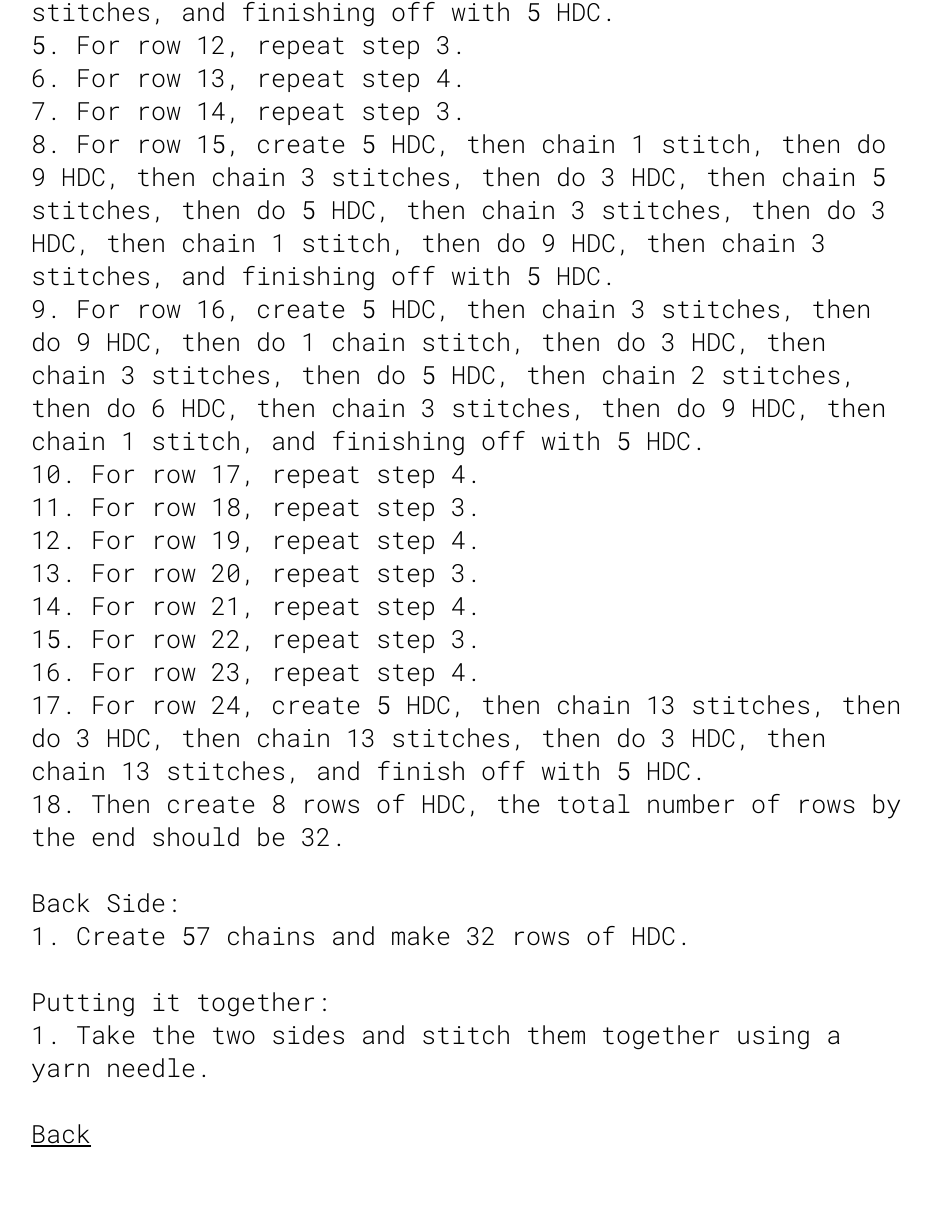
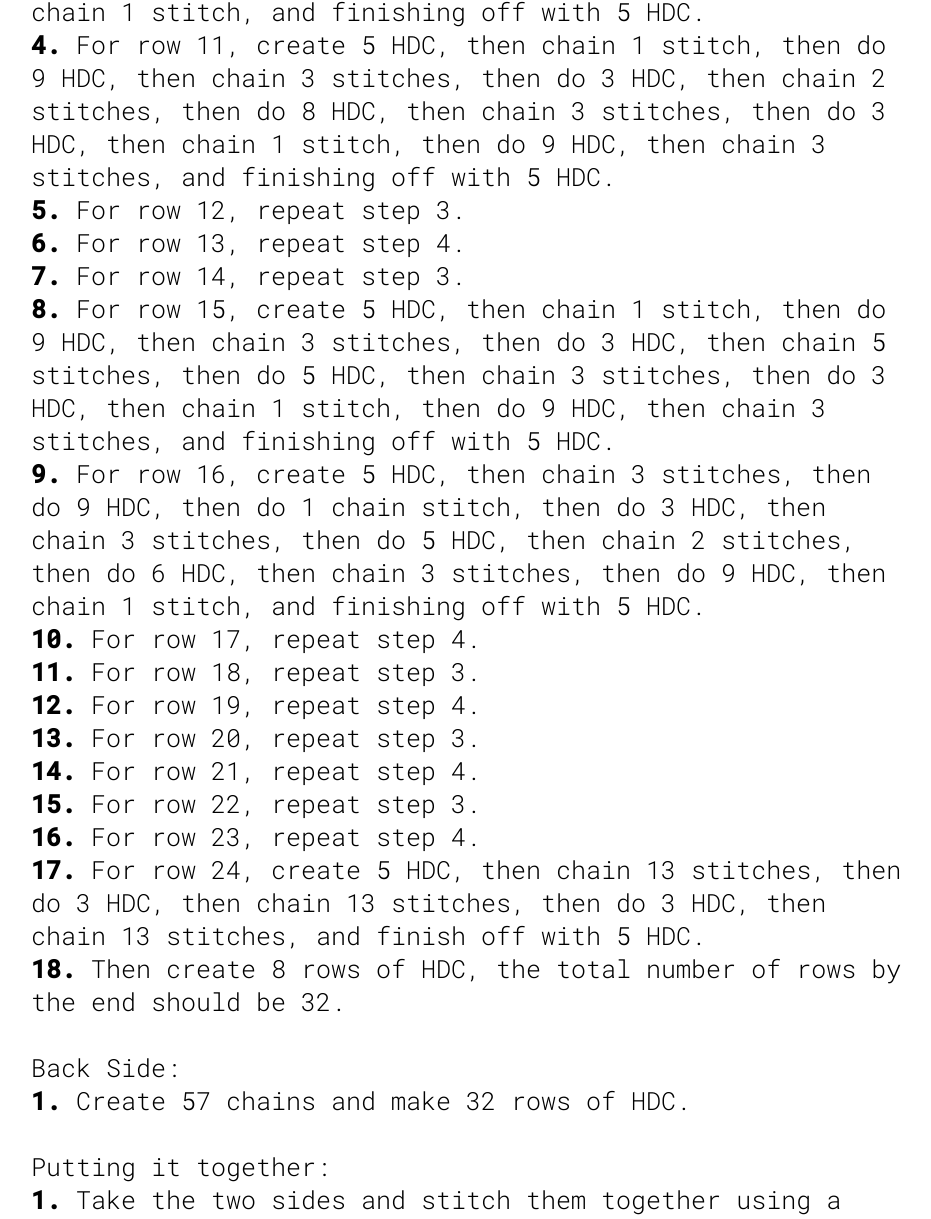
Before and after one commit to sissichen108/GD2-final, a plain HTML site: page finalassignment-instructions.html in a window 1280 px wide. Shown: the part 765-1984 px from the top of the page, without its empty margins (169-1100 px from the left). Drawn offline with Linux system fonts and the light colour scheme.

Commit message:
Update finalassignment-instructions.html

```diff
--- a/finalassignment-instructions.html
+++ b/finalassignment-instructions.html
@@ -15,34 +15,41 @@
   </head>
   <body>
   <div class="sidebar-container">
-  	<p>Before you start, watch this <a href="https://www.are.na/sissi-chen/gd2-assignment-4">video</a> is familiarize yourself with making half-double crochet stitches and the process of making the rows.<br><br>
+  	<p>
 
-Front Side:<br>
-1.  Create 57 chains and create 8 rows using a half-double crochet stitch (HDC).<br>
-2.  For row 9 create 5 HDC, then chain 13 stitches, then do 3 HDC, then chain 2 stitches, then do 8 HDC, then chain 3 stitches, then do 3 HDC, then chain 13 stitches, and finish off with 5 HDC.<br>
-3.  For row 10, create 5 HDC, then chain 3 stitches, then do 9 HDC, then do 1 chain stitch, then do 3 HDC, then chain 3 stitches, then do 8 HDC, then chain 2 stitches, then do 3 HDC, then chain 3 stitches, then do 9 HDC, then chain 1 stitch, and finishing off with 5 HDC.<br>
-4.  For row 11, create 5 HDC, then chain 1 stitch, then do 9 HDC, then chain 3 stitches, then do 3 HDC, then chain 2 stitches, then do 8 HDC, then chain 3 stitches, then do 3 HDC, then chain 1 stitch, then do 9 HDC, then chain 3 stitches, and finishing off with 5 HDC.<br>
-5.  For row 12, repeat step 3.<br>
-6.  For row 13, repeat step 4.<br>
-7.  For row 14, repeat step 3. <br>
-8.  For row 15, create 5 HDC, then chain 1 stitch, then do 9 HDC, then chain 3 stitches, then do 3 HDC, then chain 5 stitches, then do 5 HDC, then chain 3 stitches, then do 3 HDC, then chain 1 stitch, then do 9 HDC, then chain 3 stitches, and finishing off with 5 HDC.<br>
-9.  For row 16, create 5 HDC, then chain 3 stitches, then do 9 HDC, then do 1 chain stitch, then do 3 HDC, then chain 3 stitches, then do 5 HDC, then chain 2 stitches, then do 6 HDC, then chain 3 stitches, then do 9 HDC, then chain 1 stitch, and finishing off with 5 HDC.<br>
-10. For row 17, repeat step 4. <br>
-11. For row 18, repeat step 3.<br>
-12. For row 19, repeat step 4.<br>
-13. For row 20, repeat step 3. <br>
-14. For row 21, repeat step 4. <br>
-15. For row 22, repeat step 3. <br>
-16. For row 23, repeat step 4. <br>
-17. For row 24, create 5 HDC, then chain 13 stitches, then do 3 HDC, then chain 13 stitches, then do 3 HDC, then chain 13 stitches, and finish off with 5 HDC.<br>
-18. Then create 8 rows of HDC, the total number of rows by the end should be 32.<br><br>
+Before you start, watch this <a href="https://www.youtube.com/watch?v=9ysL1H5qOOw">video</a> is familiarize yourself with making half-double crochet stitches and the process of making the rows.<br><br>
+
+  	<b>Things you’ll need:</b><br>
+-	A 5mm crochet hook<br>
+-	An off-white coloured yarn in the #4 weight<br>
+-	Yarn needle<br><br>
+
+<b>Front Side:</b><br>
+<b>1.</b>  Create 57 chains and create 8 rows using a half-double crochet stitch (HDC).<br>
+<b>2.</b>  For row 9 create 5 HDC, then chain 13 stitches, then do 3 HDC, then chain 2 stitches, then do 8 HDC, then chain 3 stitches, then do 3 HDC, then chain 13 stitches, and finish off with 5 HDC.<br>
+<b>3.</b>  For row 10, create 5 HDC, then chain 3 stitches, then do 9 HDC, then do 1 chain stitch, then do 3 HDC, then chain 3 stitches, then do 8 HDC, then chain 2 stitches, then do 3 HDC, then chain 3 stitches, then do 9 HDC, then chain 1 stitch, and finishing off with 5 HDC.<br>
+<b>4.</b>  For row 11, create 5 HDC, then chain 1 stitch, then do 9 HDC, then chain 3 stitches, then do 3 HDC, then chain 2 stitches, then do 8 HDC, then chain 3 stitches, then do 3 HDC, then chain 1 stitch, then do 9 HDC, then chain 3 stitches, and finishing off with 5 HDC.<br>
+<b>5.</b>  For row 12, repeat step 3.<br>
+<b>6.</b>  For row 13, repeat step 4.<br>
+<b>7.</b>  For row 14, repeat step 3. <br>
+<b>8.</b>  For row 15, create 5 HDC, then chain 1 stitch, then do 9 HDC, then chain 3 stitches, then do 3 HDC, then chain 5 stitches, then do 5 HDC, then chain 3 stitches, then do 3 HDC, then chain 1 stitch, then do 9 HDC, then chain 3 stitches, and finishing off with 5 HDC.<br>
+<b>9.</b>  For row 16, create 5 HDC, then chain 3 stitches, then do 9 HDC, then do 1 chain stitch, then do 3 HDC, then chain 3 stitches, then do 5 HDC, then chain 2 stitches, then do 6 HDC, then chain 3 stitches, then do 9 HDC, then chain 1 stitch, and finishing off with 5 HDC.<br>
+<b>10.</b> For row 17, repeat step 4. <br>
+<b>11.</b> For row 18, repeat step 3.<br>
+<b>12.</b> For row 19, repeat step 4.<br>
+<b>13.</b> For row 20, repeat step 3. <br>
+<b>14.</b> For row 21, repeat step 4. <br>
+<b>15.</b> For row 22, repeat step 3. <br>
+<b>16.</b> For row 23, repeat step 4. <br>
+<b>17.</b> For row 24, create 5 HDC, then chain 13 stitches, then do 3 HDC, then chain 13 stitches, then do 3 HDC, then chain 13 stitches, and finish off with 5 HDC.<br>
+<b>18.</b> Then create 8 rows of HDC, the total number of rows by the end should be 32.<br><br>
 
 Back Side:<br>
-1.  Create 57 chains and make 32 rows of HDC.<br><br>
+<b>1.</b>  Create 57 chains and make 32 rows of HDC.<br><br>
 
 Putting it together:<br>
-1.  Take the two sides and stitch them together using a yarn needle.<br><br>
-<a href="https://www.are.na/sissi-chen/gd2-assignment-4">Back</a></p>
+<b>1.</b>  Take the two sides and stitch them together using a yarn needle.<br><br>
+<a href="https://sissichen108.github.io/GD2-final/index.html">Back</a></p>
 
 
   </div>
```
